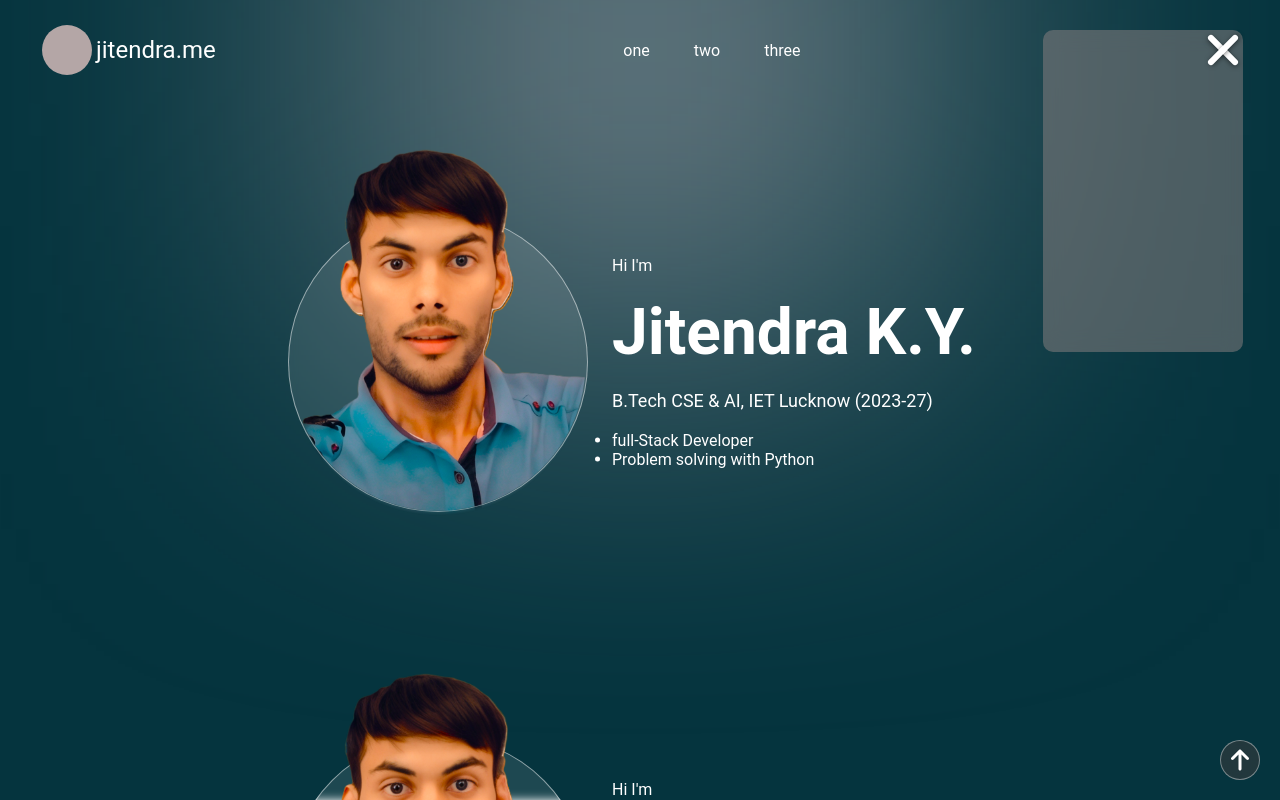
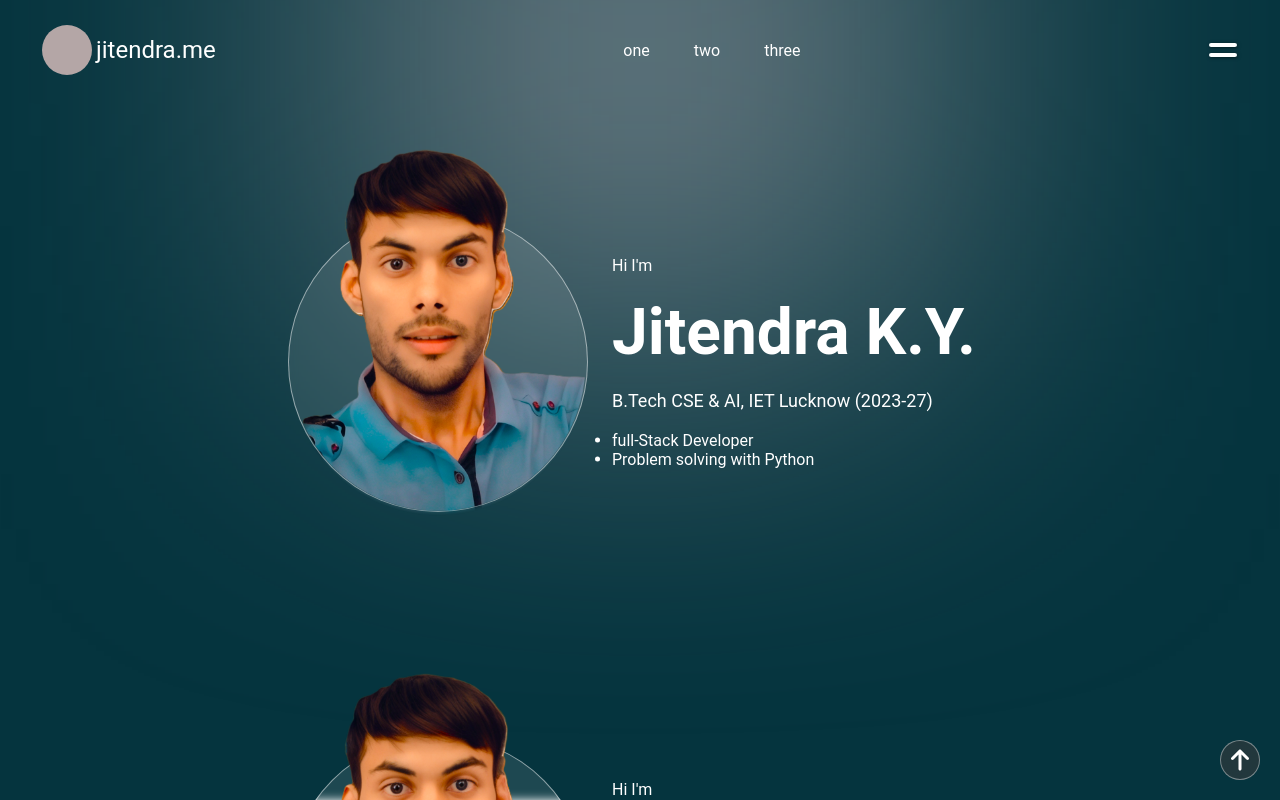
Before and after one commit to jitendra-ky/facetick, a React (Create React App) app: page / in a window 1280 px wide. Shown: the top 800 px of the page. Built offline with nearby package versions, Linux system fonts and the light colour scheme.

Commit message:
menu open set false

```diff
--- a/src/components/Header.jsx
+++ b/src/components/Header.jsx
@@ -2,7 +2,7 @@ import './Header.css';
 import { useState } from 'react';
 
 function Header(props) {
-    const [menuOpen, setMenuOpen] = useState(true);
+    const [menuOpen, setMenuOpen] = useState(false);
 
     // here is the toggle function
     const toggleMenu = () => {
```
